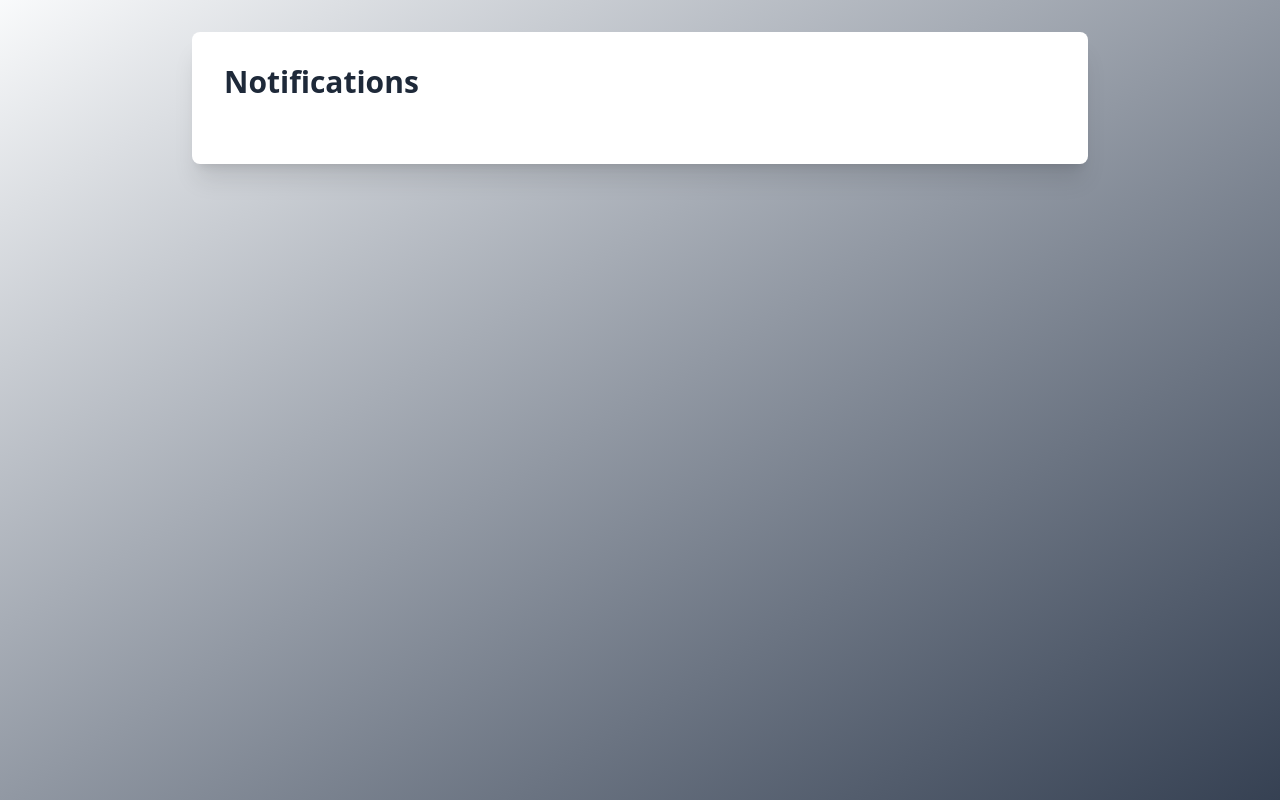
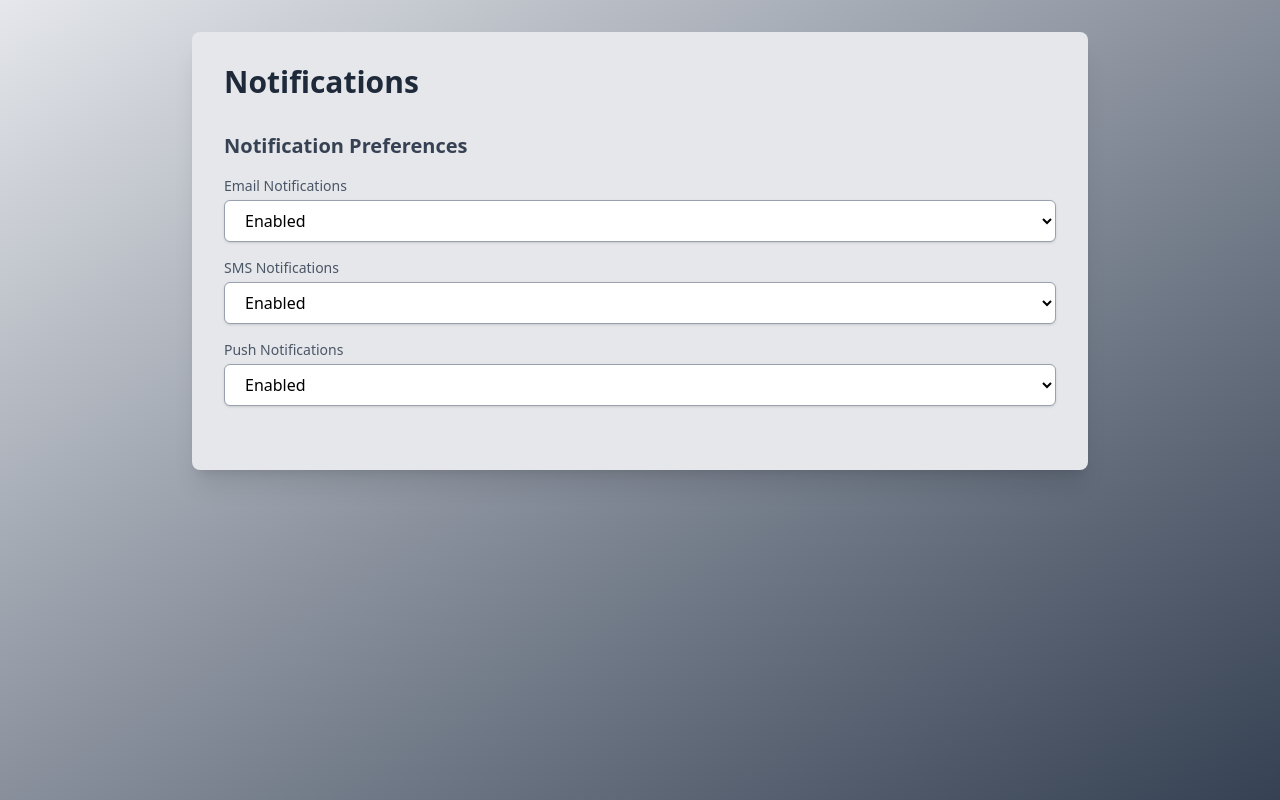
Before and after one commit to likeam/nextfirst, a Next.js app: page /dashboard/settings/notifications in a window 1280 px wide. Built offline with nearby package versions, Linux system fonts and the light colour scheme.

Commit message:
Completing the notification section

```diff
--- a/app/dashboard/settings/notifications/page.tsx
+++ b/app/dashboard/settings/notifications/page.tsx
@@ -2,11 +2,46 @@ import React from "react";
 
 const Notifications = () => {
   return (
-    <div className=" min-h-screen bg-gradient-to-br from-gray-50 to-gray-700 p-8">
-      <div className=" max-w-4xl mx-auto bg-white rounded-lg shadow-xl p-8">
+    <div className=" min-h-screen bg-gradient-to-br from-gray-200 to-gray-700 p-8">
+      <div className=" max-w-4xl mx-auto bg-gray-200 rounded-lg shadow-xl p-8">
         <h1 className=" text-3xl font-bold text-gray-800 mb-8">
           Notifications
         </h1>
+        <div className=" mb-8">
+          <h2 className=" text-xl font-semibold text-gray-700 mb-4">
+            {" "}
+            Notification Preferences
+          </h2>
+          <div className=" space-y-4">
+            <div className="">
+              <label className=" block text-sm font-medium text-gray-600">
+                Email Notifications
+              </label>
+              <select className=" mt-1 block w-full bg-white px-4 py-2 border border-gray-400 rounded-md shadow-sm focus:outline-none focus:ring-blue-500 focus:border-blue-500">
+                <option>Enabled</option>
+                <option>Disabled</option>
+              </select>
+            </div>
+            <div className="">
+              <label className=" block text-sm font-medium text-gray-600">
+                SMS Notifications
+              </label>
+              <select className=" mt-1 block bg-white w-full px-4 py-2 border border-gray-400 rounded-md shadow-sm focus:outline-none focus:ring-blue-500 focus:border-blue-500">
+                <option>Enabled</option>
+                <option>Disabled</option>
+              </select>
+            </div>
+            <div className="">
+              <label className=" block text-sm font-medium text-gray-600">
+                Push Notifications
+              </label>
+              <select className=" mt-1 block bg-white w-full px-4 py-2 border border-gray-400 rounded-md shadow-sm focus:outline-none focus:ring-blue-500 focus:border-blue-500">
+                <option>Enabled</option>
+                <option>Disabled</option>
+              </select>
+            </div>
+          </div>
+        </div>
       </div>
     </div>
   );
```
